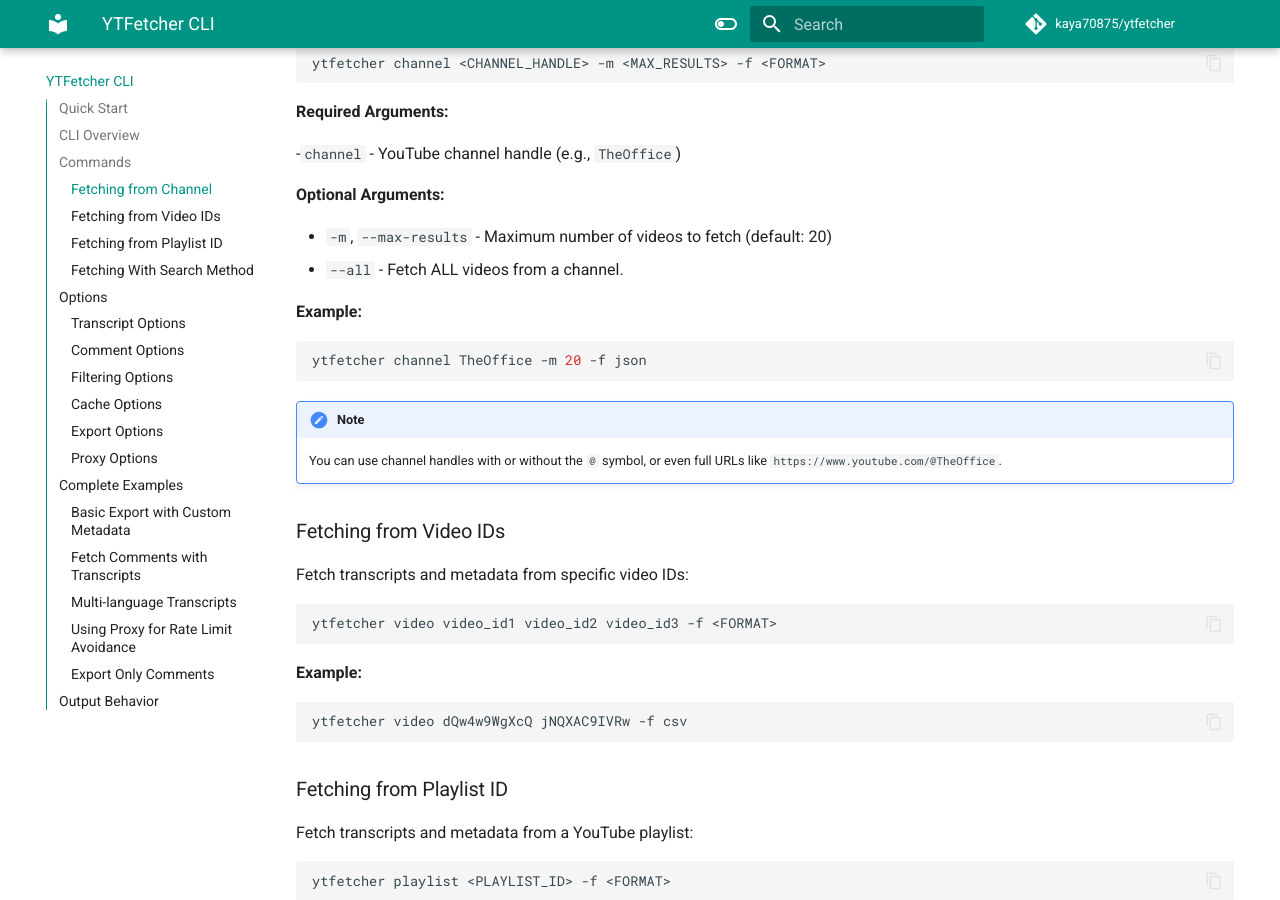
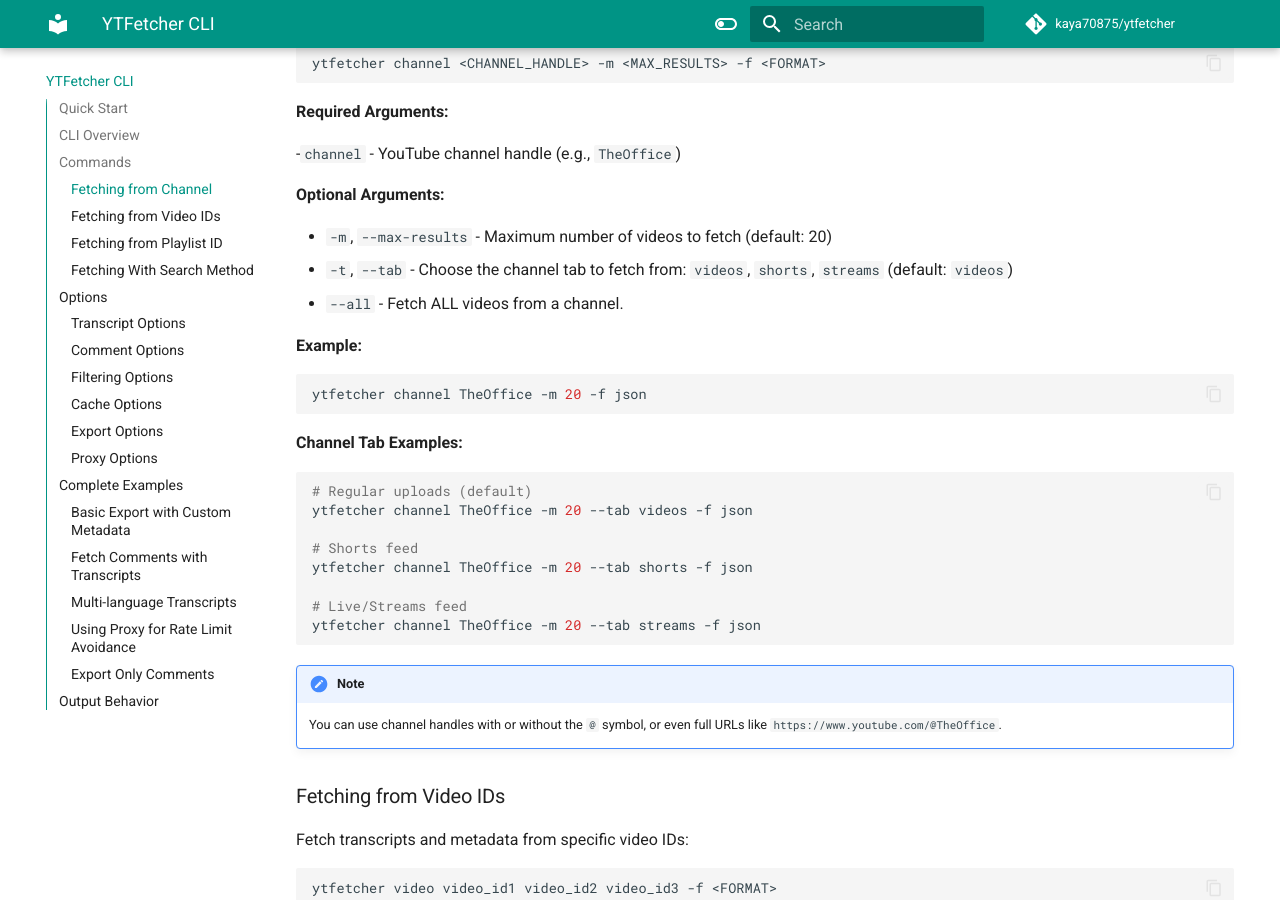
Before and after one commit to kaya70875/ytfetcher, an MkDocs documentation site: the page built from docs/cli.md, in a window 1280 px wide and 900 px high, scrolled down 970 px. Built offline with MkDocs 1.6.1 and Material for MkDocs 9.7.7, drawn with Linux system fonts in a browser that asks for light colours; comment, search, counter and statistics services are not loaded.

Commit message:
docs: add examples for mkdocs

````diff
--- a/docs/cli.md
+++ b/docs/cli.md
@@ -46,12 +46,26 @@ ytfetcher channel <CHANNEL_HANDLE> -m <MAX_RESULTS> -f <FORMAT>
 **Optional Arguments:**
 
 - `-m`, `--max-results` - Maximum number of videos to fetch (default: 20)
+- `-t`, `--tab` - Choose the channel tab to fetch from: `videos`, `shorts`, `streams` (default: `videos`)
 - `--all` - Fetch ALL videos from a channel.
 
 **Example:**
 
 ```bash
 ytfetcher channel TheOffice -m 20 -f json
+```
+
+**Channel Tab Examples:**
+
+```bash
+# Regular uploads (default)
+ytfetcher channel TheOffice -m 20 --tab videos -f json
+
+# Shorts feed
+ytfetcher channel TheOffice -m 20 --tab shorts -f json
+
+# Live/Streams feed
+ytfetcher channel TheOffice -m 20 --tab streams -f json
 ```
 
 !!! Note
````
Also changed, not shown: docs/index.md (+2 -1 lines).
